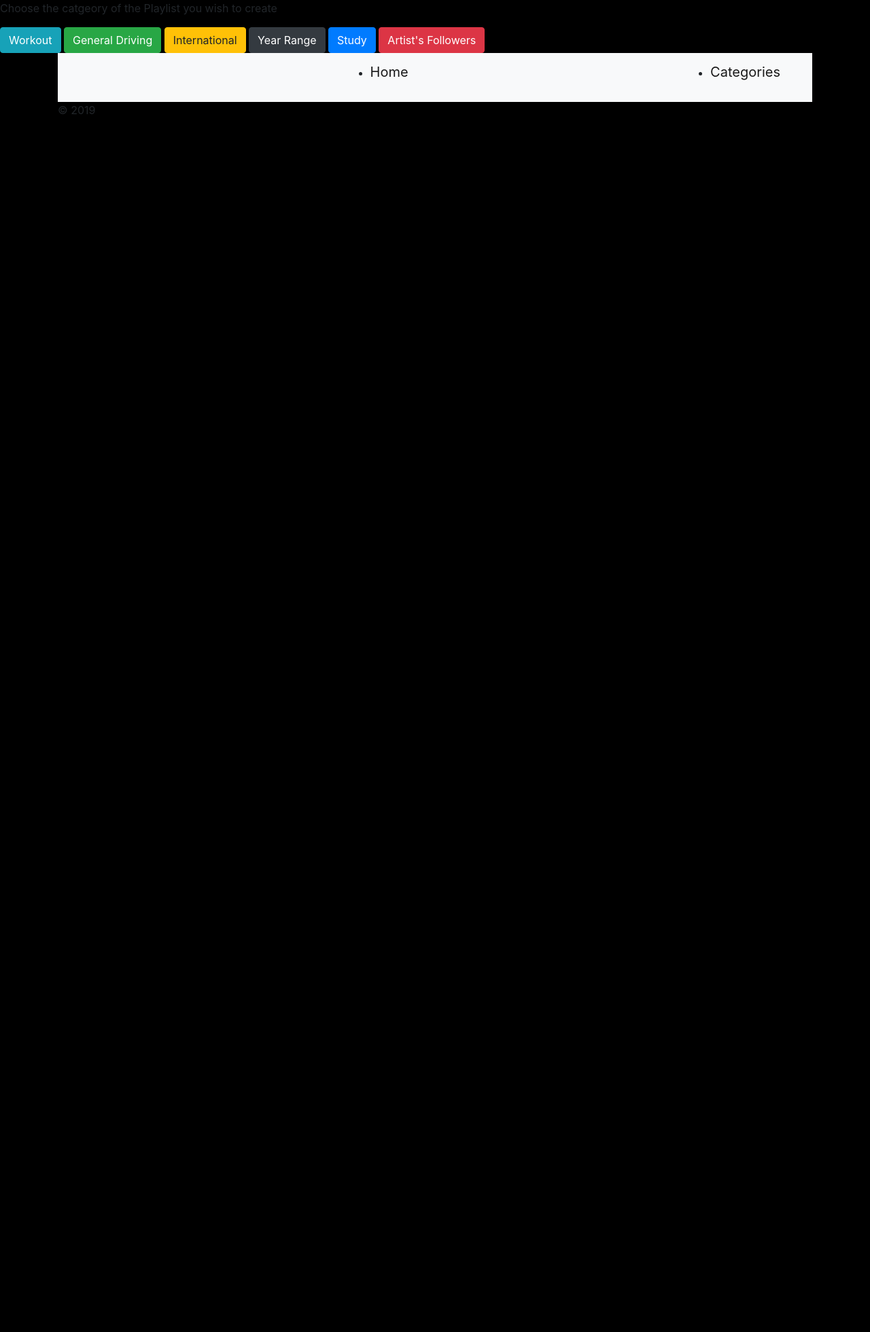
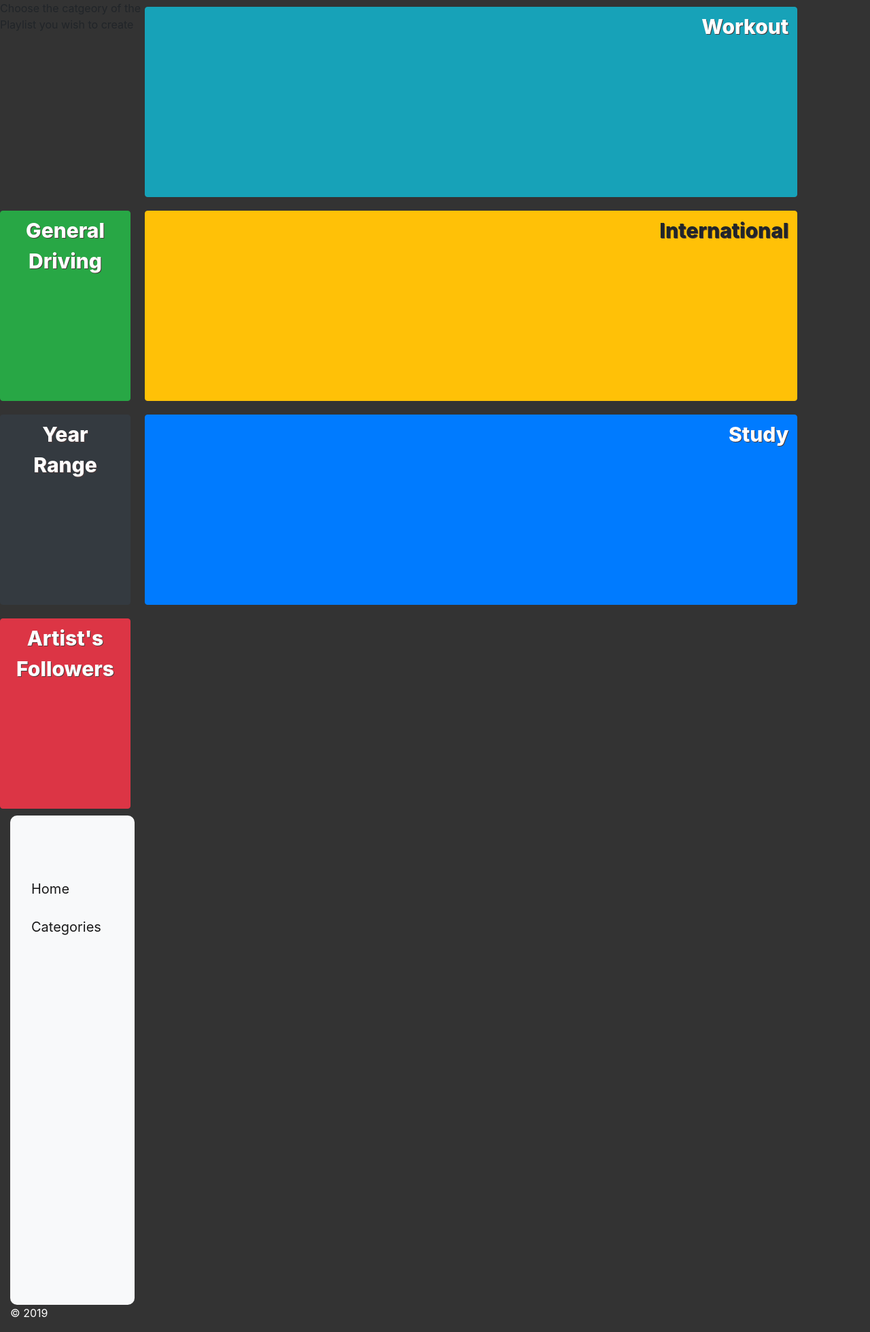
Before and after one commit to WSU-4110/Spicify, a Django app: page /category in a window 1280 px wide. Shown: the whole page at 68% size. Before the commit the page ends 168 px from the top, so only its background shows below. Run offline with Django 3.2, Linux system fonts and the light colour scheme; some libraries are stand-ins or nearby versions.

Commit message:
Additional small changes

```diff
--- a/hello/SpotipyFunctions.py
+++ b/hello/SpotipyFunctions.py
@@ -14,10 +14,6 @@ scope = 'user-read-private user-read-playback-state user-modify-playback-state'
 #pip install git+https://github.com/plamere/spotipy.git --upgrade
 
 # 22kpgi2vtrlebcei6eu37db7y
-
-# file path: C:\Spicify\hello
-
-# python SpotipyFunctions.py
 
 try:
 
@@ -43,3 +39,5 @@ def beginPlaylist():
     spotifyObject.start_playback(device_id=deviceID, context_uri=Playlists)
 
 beginPlaylist()
+
+# print(json.dumps(VARIABLE, sort_keys=True, indent=4))
--- a/hello/static/hello/site.css
+++ b/hello/static/hello/site.css
@@ -1,3 +1,93 @@
+*, *::after, *::before {
+    margin: 0;
+    padding: 0;
+}
+
 body {
-    background-color: black;
+    background-color: #333;
+    display: grid;
+    grid-template:
+    "nav categories" 1fr
+    "nav categories" 1fr
+    "footer footer" .5fr / 1fr 5fr;
+    margin: 0;
+    padding: 0;
+    height: 100vh;
 }
+
+nav {
+    grid-area: nav;
+    background: #333;
+    height: 90vh;
+    display: flex;
+    justify-content: flex-start;
+    width: 100%;
+    align-self: flex-start;
+    border-radius: 10px;
+}
+
+nav div {
+    display: flex;
+    align-self: flex-start;
+    margin: 40px 0 0 0;
+    width: 100%;
+}
+
+ul {
+    width: 100%;
+    list-style: none;
+    display: flex;
+    flex-direction: column;
+    justify-content: flex-start;
+    align-self: flex-start;
+
+}
+
+.cg {
+    grid-area: categories;
+}
+
+.buts {
+    display: grid;
+    grid-template-rows: repeat(3, 1fr);
+    grid-template-columns: repeat(3, 1fr);
+}
+
+.m {
+    color: white;
+    margin: 150px 0 50px 0;
+}
+
+footer {
+    grid-area: footer;
+    color: white;
+}
+
+.btn {
+ height: 35vh;
+ width: 90%;
+ margin: 10px 0 10px 0;
+ display: flex;
+    justify-content: flex-end;
+text-shadow: 1px 1px rgb(78, 60, 60);
+font-weight: 800;
+font-size: 30px;
+}
+
+.a {
+background: url("https://img.freepik.com/free-photo/set-sports-attributes_23-2147778577.jpg?size=626&ext=jpg");
+}
+
+.b {
+    background: url("https://www.2drivesafe.com/wp-content/uploads/2014/08/tumblr_lwrpsiQDeL1r7h4kho1_1280.jpg")  no-repeat;
+}
+
+.c {
+    color: white;
+    background: url("https://i.ytimg.com/vi/wXV39pybgJU/hqdefault.jpg");
+}
+
+.e {
+    background: url("http://www.sphinxmusic.org/wordpress/wp-content/uploads/2018/03/StockSnap_V8JHI0GBEY.jpg") fixed right no-repeat;
+    background-size: 70% 100%;
+}
--- a/hello/views.py
+++ b/hello/views.py
@@ -1,5 +1,5 @@
 from django.http import HttpResponse
-import SpotipyFunctions
+from hello import SpotipyFunctions
 from django.shortcuts import render
 
 
```
Also changed, not shown: 1 other file.
